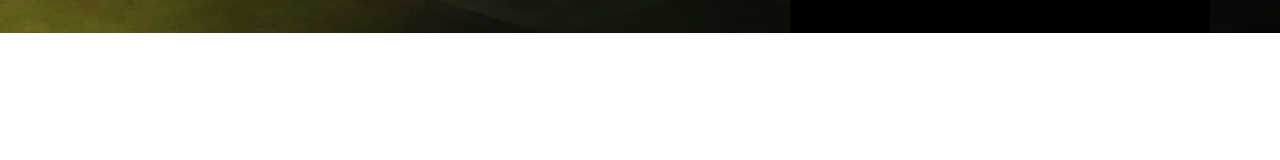
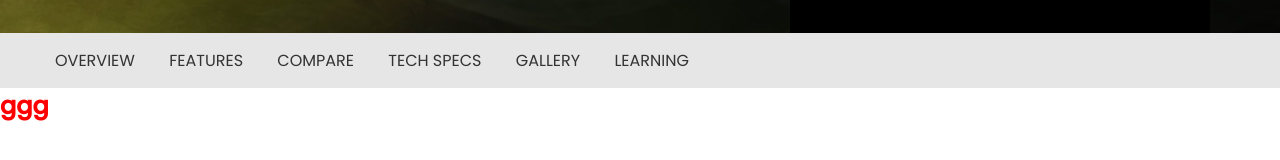
Before and after one commit to AlessioFurio/sass-painter, a website: page index.html in a window 1280 px wide. Shown: the part 516-676 px from the top of the page. Drawn offline with Linux system fonts and the light colour scheme; files whose address does not match are found by name.

Commit message:
menu posto sotto al main

```diff
--- a/index.html
+++ b/index.html
@@ -43,9 +43,6 @@
         </header>
 
         <section class="main">
-            <!-- <div class="">
-                <img src="dist/images/bg-hero.jpg" alt="">
-            </div> -->
             <div class="container">
                 <div class="main-content">
                     <div class="painter-essential">
@@ -86,5 +83,22 @@
                 </div>
             </div>
         </section>
+
+        <div class="second-nav-menu">
+            <div class="container">
+                <ul>
+                    <li><a href="">Overview</a></li>
+                    <li><a href="">Features</a></li>
+                    <li><a href="">Compare</a></li>
+                    <li><a href="">Tech Specs</a></li>
+                    <li><a href="">Gallery</a></li>
+                    <li><a href="">Learning</a></li>
+                </ul>
+            </div>
+        </div>
+
+        <section class="paintingSoftware">
+            <h1>ggg</h1>
+        </section>
     </body>
 </html>
--- a/src/app.scss
+++ b/src/app.scss
@@ -3,3 +3,4 @@
 @import 'partials/_common.scss';
 @import 'partials/_header.scss';
 @import 'partials/main.scss';
+@import 'partials/paintingSoftware.scss';
--- a/src/partials/_variables.scss
+++ b/src/partials/_variables.scss
@@ -8,4 +8,5 @@ $container: 1200px;
 $spaceSection: 80px 0 60px;
 
 $paddingTag: 15px 0;
+$paddingTagSecondary: 15px;
 $marginTag: 20px 0;
--- a/src/partials/main.scss
+++ b/src/partials/main.scss
@@ -103,3 +103,17 @@
     color: $textColorSecondary;
     font-size: 12px;
 }
+
+.second-nav-menu {
+    background-color: #E6E6E6;
+}
+
+.second-nav-menu ul li {
+    display: inline-block;
+    padding: $paddingTagSecondary;
+}
+
+.second-nav-menu ul li a {
+    text-transform: uppercase;
+    color: $textColorSecondary;
+}
--- /dev/null
+++ b/src/partials/paintingSoftware.scss
@@ -0,0 +1,3 @@
+.paintingSoftware h1 {
+    color: red;
+}
```
Also changed, not shown: dist/app.css.
